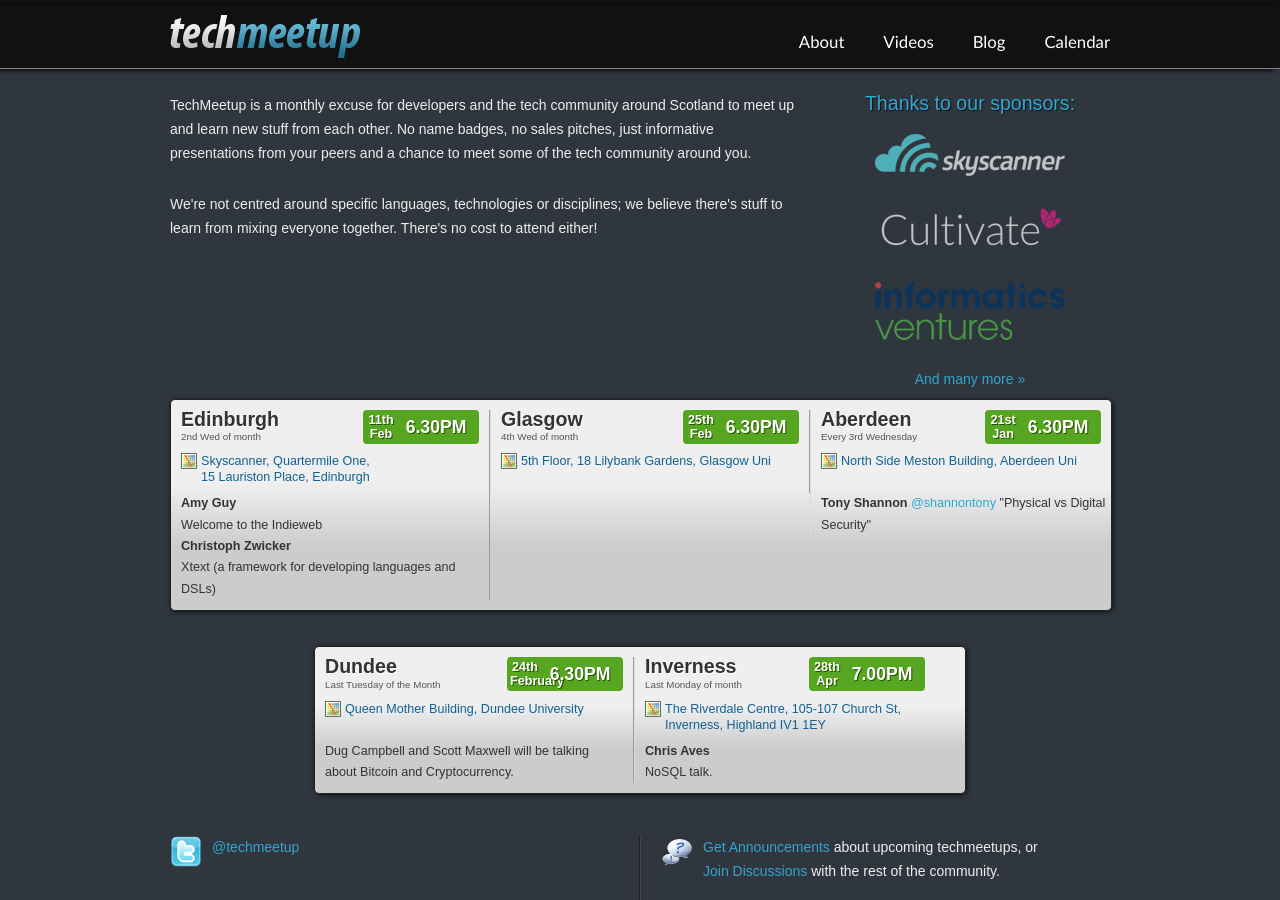
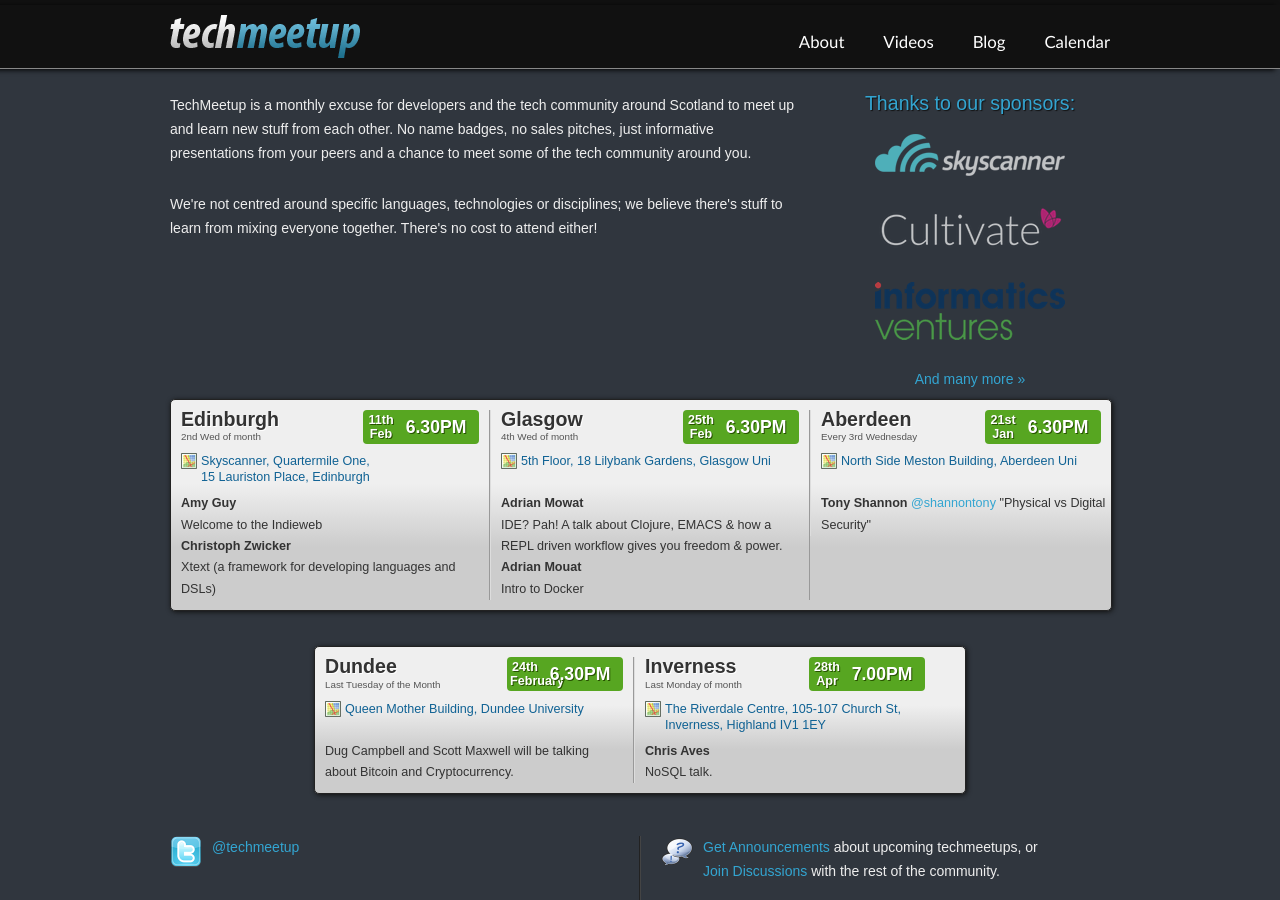
Before and after one commit to techmeetup/techmeetup.co.uk, a Jekyll site: the page built from index.html, in a window 1280 px wide and 900 px high. Built offline with Jekyll 4.4.1, drawn with Linux system fonts in a browser that asks for light colours.

Commit message:
Update index.html
Added Glasgow speakers & talk titles.

```diff
--- a/index.html
+++ b/index.html
@@ -58,6 +58,18 @@
     <h4><a href="{{ site.baseurl }}/glasgow.html">Glasgow</a></h4>
     <span>4th Wed of month</span>
     <p><a href="http://maps.google.com/maps/ms?msid=217161173396650967619.0004accf70991bd913a97&amp;msa=0" class="map">5th Floor, 18 Lilybank Gardens, Glasgow Uni</a></p>
+
+    <p>
+      <strong>Adrian Mowat</strong>
+      <br>
+      IDE? Pah! A talk about Clojure, EMACS & how a REPL driven workflow gives you freedom & power.
+    </p>
+    <p>
+      <strong>Adrian Mouat</strong>
+      <br>
+      Intro to Docker
+    </p>
+
     <div class="datewrapper">
       <div class="when">
         <div class="daywrap">
```
